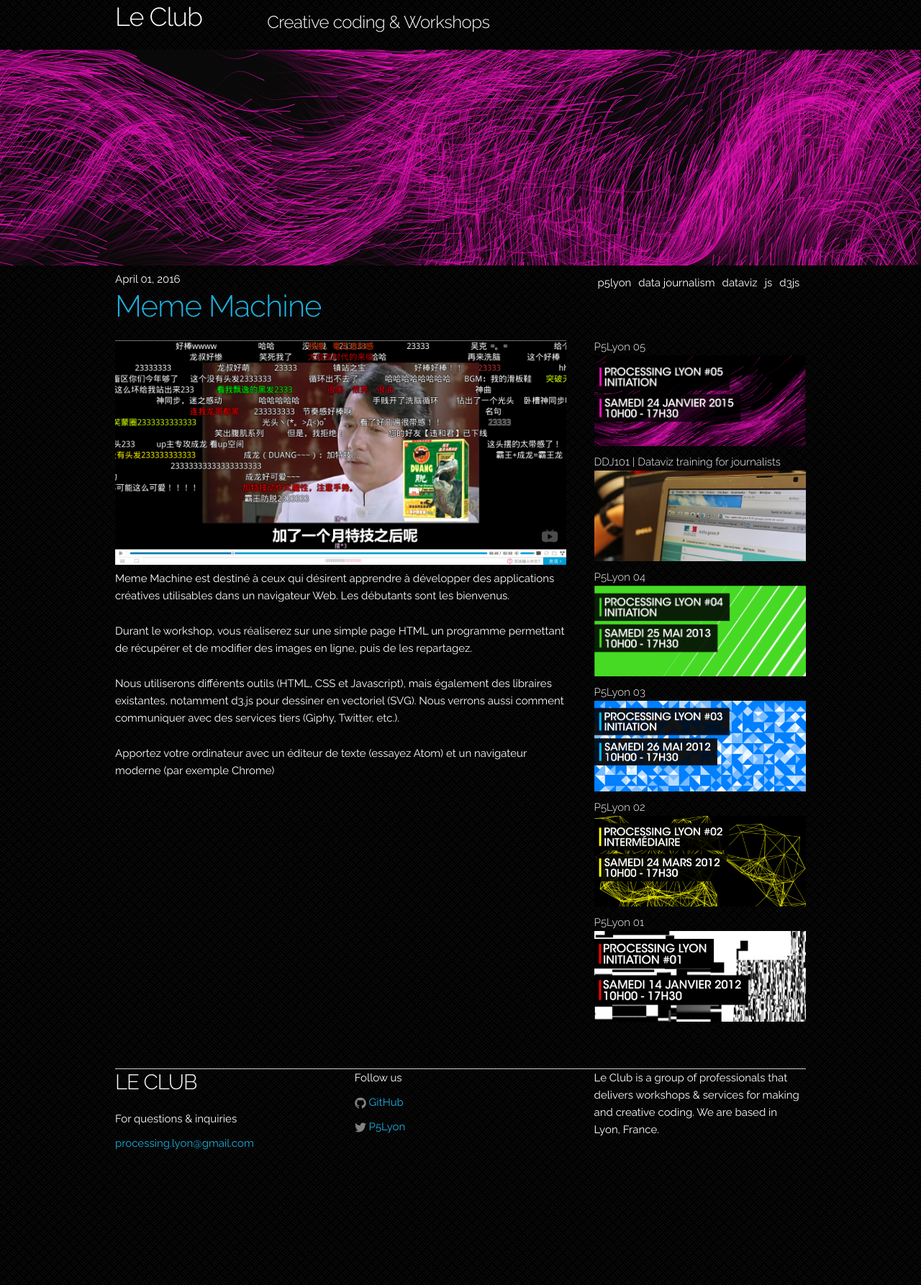
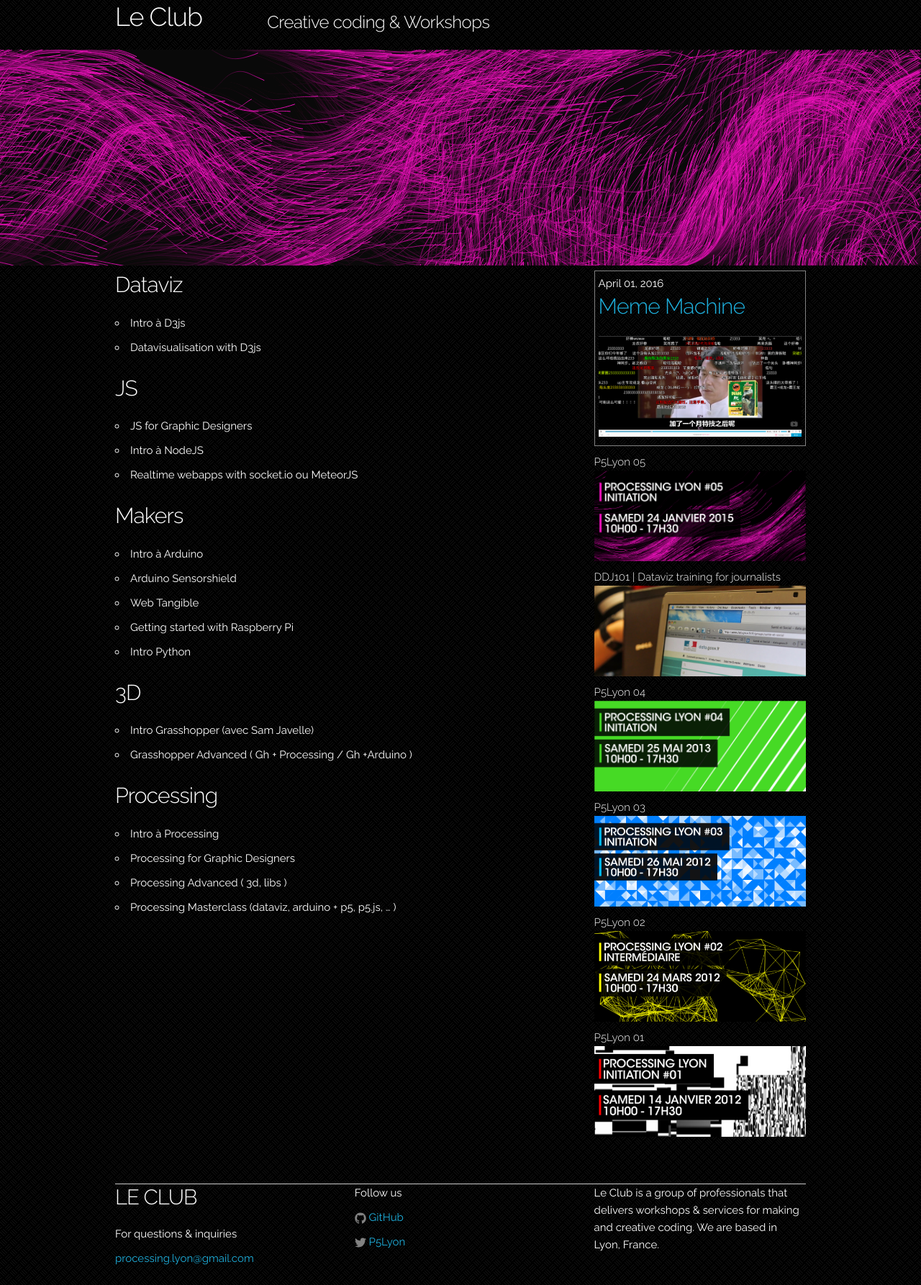
Before and after one commit to leClub/leClub.github.io, a Jekyll site: the page built from index.md, in a window 1280 px wide. Shown: the whole page at 72% size. Built offline with Jekyll 4.4.1, drawn with Linux system fonts in a browser that asks for light colours.

Commit message:
add big list of workshops #3

```diff
--- a/_layouts/index.html
+++ b/_layouts/index.html
@@ -12,32 +12,22 @@
   {% assign secondsInMonth = 2629746 %}
 
   <div class="eight columns">
+    {{ content }}
+  </div>
+
+  <div class="four columns">
+    <ul id="workshops-list" class="workshops">
     {% for post in site.posts %}
       {% assign postStartDate = post.date | date: '%s' %}
       {% if postStartDate >= curDate %}
-      <article>
+        <li class="upcoming">
           {{ post.date | date: '%B %d, %Y' }}
-          <h2> <a href="{{ post.url }}">{{ post.title }} </a></h2>
+          <h4> <a href="{{ post.url }}">{{ post.title }}</a></h4>
           <img src="/images/{{ post.image }}" alt="{{ post.title }}">
-          {{ post.content }}
-      </article>
-    {% endif %}
-  {% endfor %}
-  </div>
-  <div class="four columns">
-    <ul id="categories" class="u-cf">
-      {% for category in site.categories %}
-        <li class="category">
-          <p>{{ category | first }}</p>
+          {% if post.desc %}<span>{{ post.desc }}</span>{% endif %}
         </li>
-      {% endfor %}
-    </ul>
-    <ul id="past" class="past workshops">
-      {% for post in site.posts %}
-        {% assign postStartDate = post.date | date: '%s' %}
-        {% if postStartDate <= curDate   %}
-
-          <li>
+      {% else  %}
+        <li class="past">
           <h6>
             {{ post.title }}
             {% if post.desc %}| <span>{{ post.desc }}</span>{% endif %}
--- a/index.md
+++ b/index.md
@@ -3,18 +3,33 @@
 title: Home
 ---
 
-# Le Club
+#### Dataviz
 
-<div class="row">
-  <div class="six columns">
-    <p>
-      Les ateliers Processing Lyon sont des ateliers ouverts au public autour de la pratique du code créatif encadrés par Lionel Radisson, Clément Renaud et Clément Ribé.
-    </p>
-  </div>
-  <div class="six columns">
-    <p>
-      Email: <a href="mailto:processing.lyon@gmail.com">processing.lyon@gmail.com</a><br>
-      Twitter: <a href="http://twitter.com/p5lyon">@P5Lyon</a>
-    </p>
-  </div>
-</div>
+* Intro à D3js
+* Datavisualisation with D3js
+
+#### JS
+
+* JS for Graphic Designers
+* Intro à NodeJS
+* Realtime webapps with socket.io  ou MeteorJS
+
+#### Makers
+
+* Intro à Arduino
+* Arduino Sensorshield
+* Web Tangible
+* Getting started with Raspberry Pi
+* Intro Python
+
+#### 3D
+
+* Intro Grasshopper (avec Sam Javelle)
+* Grasshopper Advanced ( Gh + Processing / Gh +Arduino )
+
+#### Processing
+
+* Intro à Processing
+* Processing for Graphic Designers
+* Processing Advanced ( 3d, libs )
+* Processing Masterclass (dataviz, arduino + p5, p5.js, ... )
--- a/scss/main.scss
+++ b/scss/main.scss
@@ -88,13 +88,21 @@
     }
 }
 
-#past {
+#workshops-list {
 	list-style: none;
 	h6 {
 		margin-bottom: 0;
 	}
-	li {
-		max-height: 150px;
-		overflow: hidden
+	li{
+		&.upcoming {
+			border: 1px solid $grey-color;
+			padding: 5px;
+
+		}
+
+		&.past {
+			max-height: 150px;
+			overflow: hidden
+		}
 	}
 }
```
Also changed, not shown: about.md (+5 -0 lines). Lines whose indentation alone changed are shown as unchanged.
